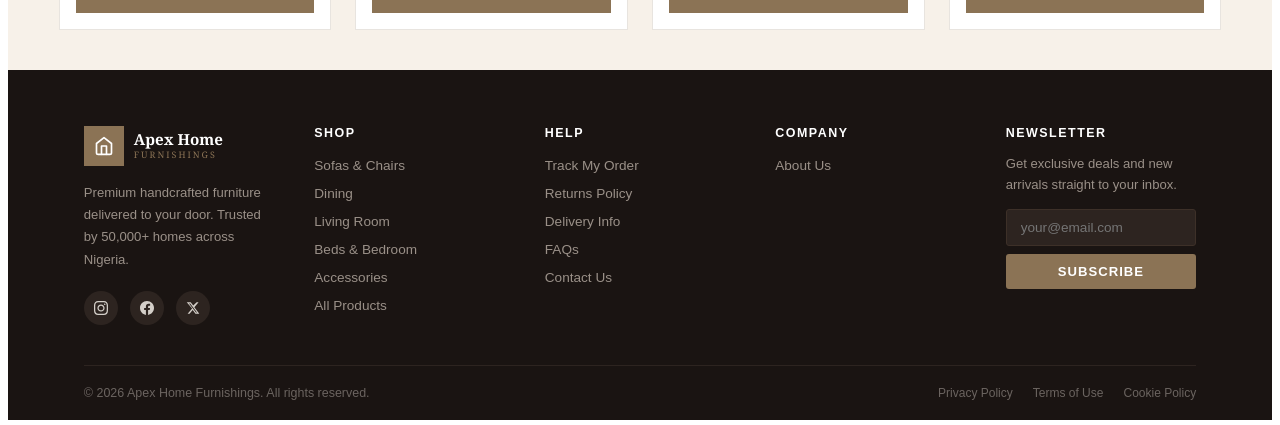
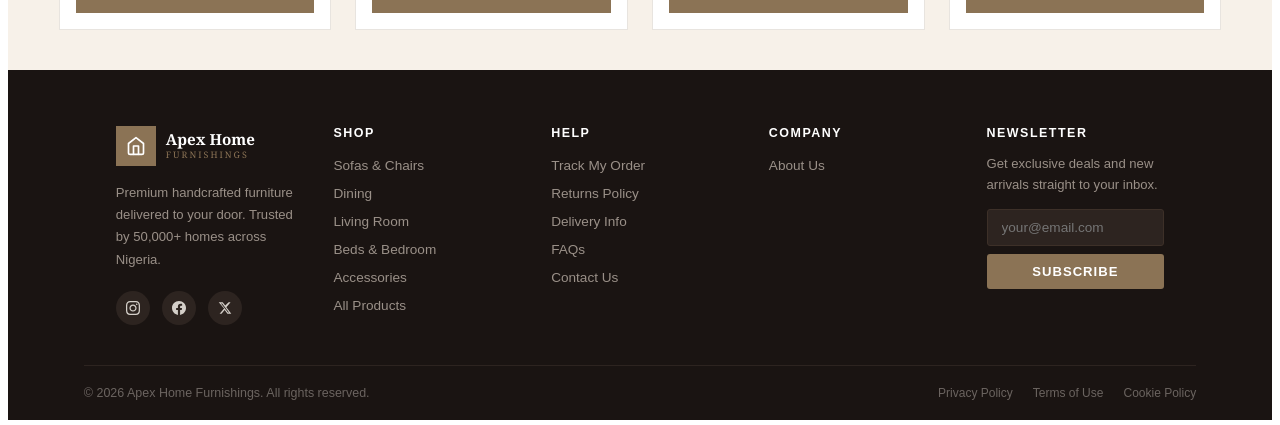
Before and after one commit to Ebitimiebelike/ApexHomeStores, a React (Vite) app: page / in a window 1280 px wide. Shown: the part 1178-1603 px from the top of the page. Built offline with nearby package versions, Linux system fonts and the light colour scheme; no server answers.

Commit message:
Payment fix100

```diff
--- a/src/App.jsx
+++ b/src/App.jsx
@@ -1,4 +1,5 @@
-import { Routes, Route } from "react-router-dom";
+import { useEffect } from "react";
+import { Routes, Route, useLocation } from "react-router-dom";
 
 import Home from "./pages/Home";
 import Shop from "./pages/Shop";
@@ -17,11 +18,21 @@ import CheckmailPage from "./pages/CheckmailPage";
 import OrderTrackingPage from "./pages/OrderTrackingPage";
 import ReturnsPolicyPage from "./pages/ReturnsPolicyPage";
 import FaqPage from "./pages/FaqPage";
-import { SignIn, SignUp } from "@clerk/clerk-react";
+
+function ScrollToTop() {
+  const { pathname, search } = useLocation();
+
+  useEffect(() => {
+    window.scrollTo({ top: 0, left: 0, behavior: "auto" });
+  }, [pathname, search]);
+
+  return null;
+}
 
 function App() {
   return (
     <>
+      <ScrollToTop />
       <Routes>
         <Route path="/" element={<Home />} />
         <Route path="/shop" element={<Shop />} />
--- a/src/components/Footer.jsx
+++ b/src/components/Footer.jsx
@@ -50,14 +50,18 @@ export default function Footer() {
       color: "#d4cfc9",
       fontFamily: "sans-serif",
       marginTop: "auto",
+      width: "100%",
+      boxSizing: "border-box",
     }}>
 
       {/* ── Top section ── */}
       <div style={{
         maxWidth: "1200px", margin: "0 auto",
         padding: "56px 6% 40px",
+        width: "100%",
+        boxSizing: "border-box",
         display: "grid",
-        gridTemplateColumns: "repeat(auto-fit, minmax(160px, 1fr))",
+        gridTemplateColumns: "repeat(auto-fit, minmax(min(160px, 100%), 1fr))",
         gap: "40px",
       }}>
 
--- a/src/pages/LoginPage.jsx
+++ b/src/pages/LoginPage.jsx
@@ -27,6 +27,7 @@ export default function LoginPage() {
           },
         }}
       />
+
       <Footer />
     </div>
   );
```
